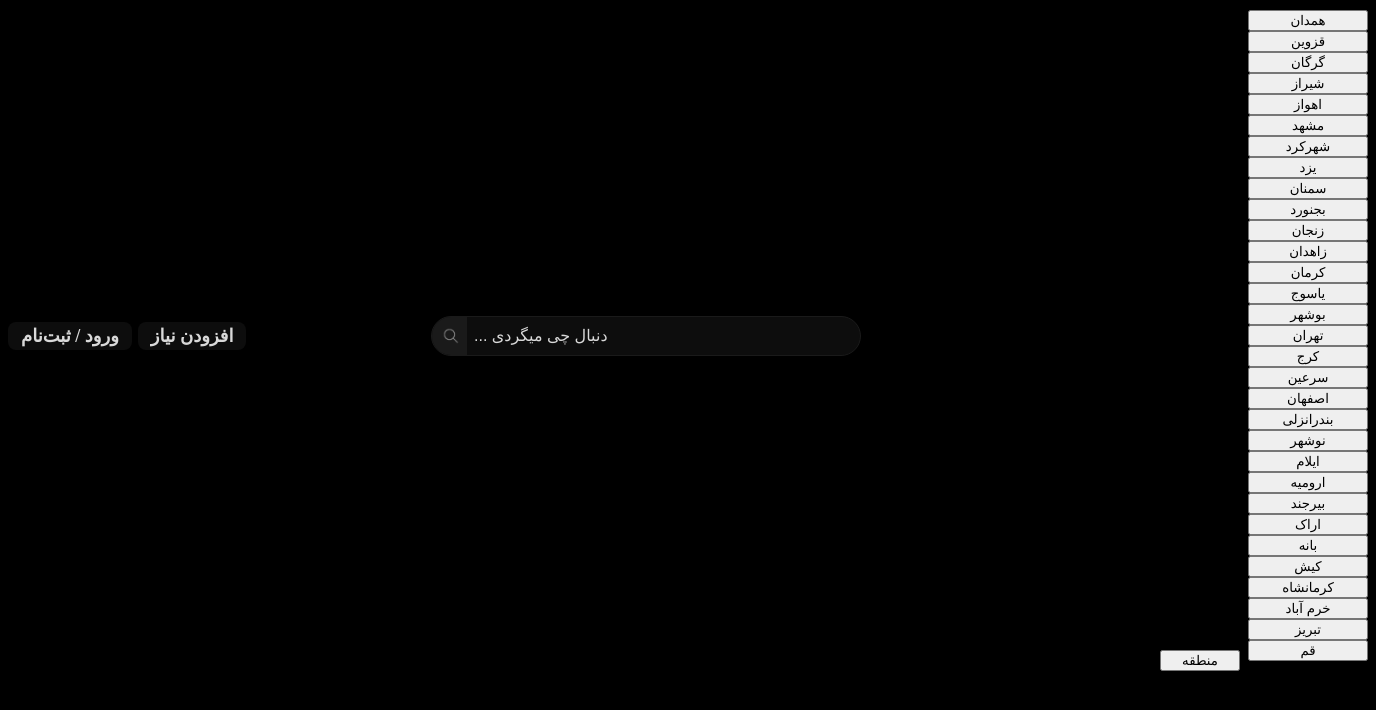
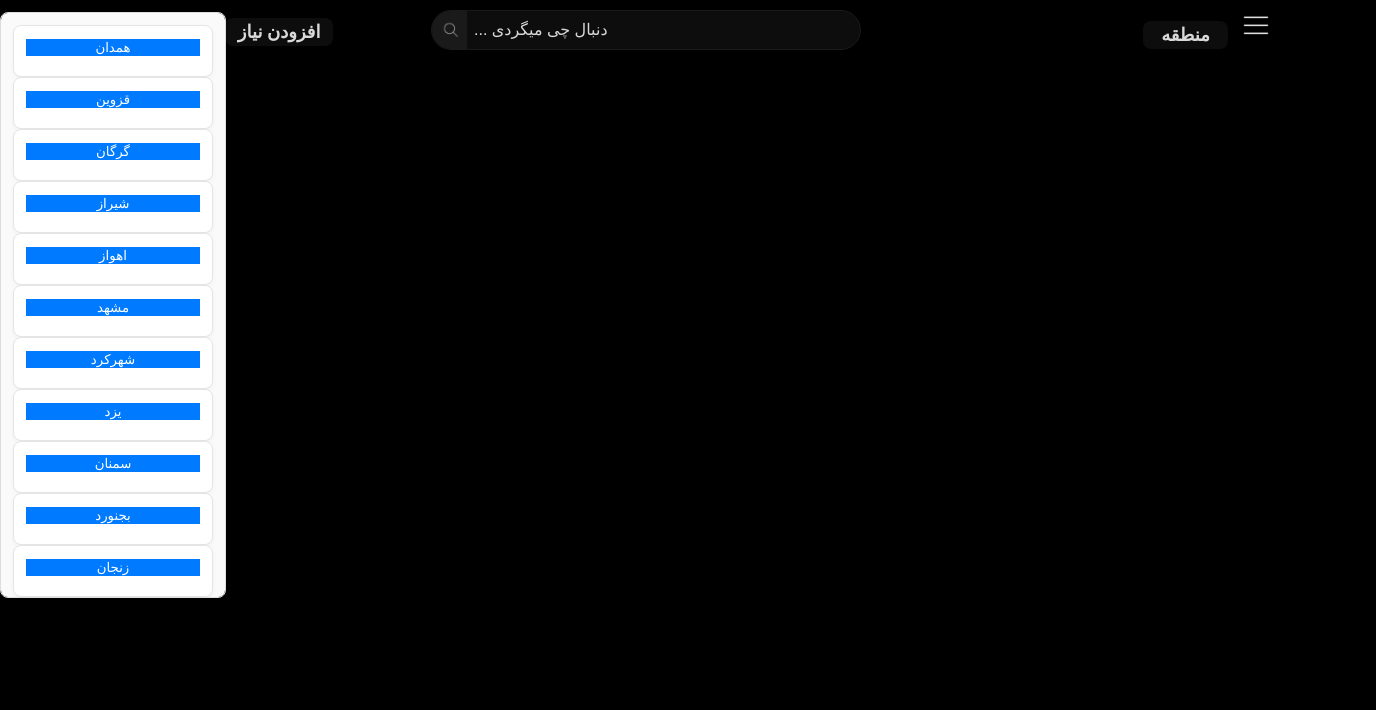
Before and after one commit to Matinaz90/niaz, a React (Vite) app in the folder Niaz/: page / in a window 1280 px wide. Both pictures are taken after a click on the button "منطقه". Shown: the top 710 px of the page, 1376 px wide, since content can reach past the window. Built offline with nearby package versions, Linux system fonts and the light colour scheme.

Commit message:
time sensor

```diff
--- a/Niaz/src/1_topbar/1_top_bar_left.jsx
+++ b/Niaz/src/1_topbar/1_top_bar_left.jsx
@@ -28,6 +28,7 @@ function Top_bar_left(){
 
 
     return (<div>
+            <img className='niazImage' src='../../2.png' />
         <select className='user' id='user' onChange={userDropdown} defaultValue="">
             <option value="" disabled hidden>&#9660; کاربر</option>
             <option> خروج</option>
--- /dev/null
+++ b/Niaz/src/1_topbar/2.5slideModeChanger.jsx
@@ -0,0 +1,5 @@
+function slideModeChanger (){
+
+}
+
+export default slideModeChanger
--- a/Niaz/src/1_topbar/3_top_bar_right.jsx
+++ b/Niaz/src/1_topbar/3_top_bar_right.jsx
@@ -10,8 +10,7 @@ function Top_bar_right(){
 
         <CityDropdown></CityDropdown>
 
-            {/* <img className='niazImage' src='../../2.png' />
-            <img className='hamburgurImage' src='../../hamburger-menu-light.png' /> */}
+            <img className='hamburgurImage' src='../../hamburger-menu-light.png' />
         </div>
     )
 }
--- a/Niaz/src/1_topbar/4_city_dropdown.jsx
+++ b/Niaz/src/1_topbar/4_city_dropdown.jsx
@@ -14,7 +14,6 @@ function CityDropdown() {
         localStorage.setItem("city2local", JSON.stringify(city2local));
     }, [city2local]);
 
-    const getOrCreateUniqueID = () => crypto.randomUUID();
 
     const locations = {
         "همدان": ["همه ی شهرهای همدان", "ملایر", "نهاوند", "لالجین", "تویسرکان", "سرکان", "اسد آباد", "کبودرآهنگ", "فرسفج", "سامن"],
@@ -52,61 +51,78 @@ function CityDropdown() {
 
     const city2 = (cityname) => {
         if (prelocationDropdown.includes(cityname)) {
-            document.querySelectorAll(`.city-${cityname}`).forEach(el => {
-                el.style.display = "none";
-            });
-            const updated = prelocationDropdown.filter(item => item !== cityname);
-            setprelocation2Dropdown(updated);
+            document.querySelectorAll(`.city-${cityname}`).forEach(el => el.style.display = "none");
+            setprelocation2Dropdown(prelocationDropdown.filter(item => item !== cityname));
         } else {
-            document.querySelectorAll(`.city-${cityname}`).forEach(el => {
-                el.style.display = "block";
-            });
+            document.querySelectorAll(`.city-${cityname}`).forEach(el => el.style.display = "block");
             setprelocation2Dropdown([...prelocationDropdown, cityname]);
         }
     };
 
     const openCity = () => {
+        const mainBlock = document.getElementById('maincityBlock');
         if (locationDropdown) {
-            document.getElementById('maincityBlock').style.display = "none";
+            mainBlock.style.display = "none";
             setlocationDropdown(false);
+            prelocationDropdown.forEach(cityName => document.querySelectorAll(`.city-${cityName}`).forEach(el => el.style.display = "none"));
+            setprelocation2Dropdown([]);
         } else {
-            document.getElementById('maincityBlock').style.display = "block";
+            mainBlock.style.display = "block";
             setlocationDropdown(true);
         }
     };
 
     const addLocalHistory = (cityname) => {
-        if (city2local.includes(cityname)) {
-            const filtered = city2local.filter(c => c !== cityname);
-            setcity2local(filtered);
+        if (cityname.includes('همه ی شهرهای')) {
+            const region = cityname.replace(/^همه ی شهرهای\s*/, '');
+            const subCities = locations[region] || [];
+            if (city2local.includes(cityname)) {
+                setcity2local(city2local.filter(c => c !== cityname));
+            } else {
+                const filtered = city2local.filter(c => !subCities.includes(c));
+                setcity2local([...filtered, cityname]);
+            }
         } else {
-            setcity2local([...city2local, cityname]);
+            const parentRegion = Object.keys(locations).find(r => locations[r].includes(cityname));
+            let updated = city2local;
+            if (parentRegion) {
+                const allLabel = `همه ی شهرهای ${parentRegion}`;
+                if (city2local.includes(allLabel)) {
+                    updated = city2local.filter(c => c !== allLabel);
+                }
+            }
+            if (updated.includes(cityname)) {
+                setcity2local(updated.filter(c => c !== cityname));
+            } else {
+                setcity2local([...updated, cityname]);
+            }
         }
     };
 
-    const list = () => {
-        return Object.keys(locations).map((cityName, index) => (
+    const list = () => (
+        Object.keys(locations).map((cityName, index) => (
             <div key={index} className="citylocotionchild">
                 <button onClick={() => city2(cityName)} value={cityName}>{cityName}</button>
-                {locations[cityName].slice(0).map((city, i) => (
-                    <label key={i} id={getOrCreateUniqueID()} onClick={() => addLocalHistory(city)} className={`city-label city-${cityName}`}>
+                {locations[cityName].map((city, i) => (
+                    <label key={i} className={`city-label city-${cityName}`}>
                         <input
-                            key={getOrCreateUniqueID()}
-                            id={getOrCreateUniqueID()}
                             type="checkbox"
-                            checked={city2local.includes(city)}
+                            checked={city.includes('همه ی شهرهای')
+                                ? city2local.includes(city)
+                                : city2local.includes(city)
+                            }
                             onChange={() => addLocalHistory(city)}
                         />
                         {city}
                     </label>
                 ))}
             </div>
-        ));
-    };
+        ))
+    );
 
     return (
         <>
-            <button onClick={openCity}>منطقه</button>
+            <button className='city_but' onClick={openCity}>منطقه</button>
             <div className='cityselected' id='maincityBlock'>
                 {list()}
             </div>
--- a/Niaz/src/1_topbar/top_bar.css
+++ b/Niaz/src/1_topbar/top_bar.css
@@ -22,7 +22,7 @@
 .add_user,
 .add_niaz {
   display: inline-block;
-    padding: 2px 12px;           /* bigger clickable area */
+  padding: 2px 12px;
   font-size: 18px;
   font-weight: bold;
   color: var(--text_muded_between);
@@ -41,12 +41,21 @@
 }
 
 .add_user{
-    margin-left: 8px;
+  margin-left: 12px;
 }
 
 .add_user:hover,
 .add_niaz:hover {
   border: 1px solid var(--boeder-blue-color);
+}
+
+.niazImage{
+  height: 36px;
+  width: 70px;
+  justify-self: end;
+  margin-left: 13px;
+  margin-bottom: -11px;
+  cursor: pointer;
 }
 
 .search-container {
@@ -107,42 +116,95 @@ max-width: 600px;
 
 .top_rightbar_countaner{
   display: grid;
-  grid-template-columns: 80px 40px;
+grid-template-columns: 100px 40px;
     justify-content: end;
   align-items: end;
 }
 
 .hamburgurImage{
-    height: 28px;
+  height: 32px;
   justify-self: start;
   justify-content: end;
   align-items: end;
-    margin-bottom: 1px;
+  margin-bottom: 6.3px;
 }
 
-.niazImage{
-    height: 32px;
-    width: 70px;
-    justify-self: end;
-    margin-right: 11px;
+.city_but{
+  display: inline-block;
+  padding: 2px 12px;
+  font-size: 18px;
+  font-weight: bold;
+  color: var(--text_muded_between);
+  border-radius: 8px;
+  border: none;
+  cursor: pointer;
+  transition: background-color 0.3s ease;
+  text-align: center;
+  user-select: none;
+  white-space: nowrap;
+  margin: 0px 3px;
+  background-color: var(--layer2-bg-color);
+  transition: 0.3s;
+  border: 1px solid transparent;
+  box-sizing: border-box;
+  margin-right: 12px;
 }
 
-.citylocotionchild{
-    display: grid;
-    grid-template-rows: 1fr;
+.cityselected {
+  display: flex;
+  flex-wrap: wrap;
+  width: 200px;
+  gap: 16px;
+  padding: 12px;
+  background: #fafafa;
+  border: 1px solid #ddd;
+  margin-top: 12px;
+  border-radius: 8px;
+  max-height: 70vh;
+  overflow-y: auto;
+  display: none;
+  position: absolute;
+  top: 0;
+  left: 0;
+  width: min-contentd;
 }
 
-.cityselected{
-    appearance: none;
-    font-size: 20px;
-    padding: 10px 8px;
-    width: 120px;
-    line-height: 1.5;
-    display: grid;
-    grid-template-rows: 1fr;
+.citylocotionchild {
+  flex: 1 1 300px;
+  background-color: #fff;
+  padding: 12px;
+  border: 1px solid #e5e5e5;
+  border-radius: 8px;
+  box-shadow: 0 2px 5px rgba(0, 0, 0, 0.04);
+
+}
+
+.citylocotionchild button {
+  width: 100%;
+  background-color: #007bff;
+  color: white;
+  border: none;
+  margin-bottom: 8px;
+}
+
+.citylocotionchild button:hover {
+  background-color: #0056b3;
+}
+
+.city-label {
   display: none;
+  margin-bottom: 6px;
+  cursor: pointer;
+  padding-left: 4px;
 }
-.city-label {
-  color: white;
-  display: none;
+
+.city-label input[type="checkbox"] {
+  margin-right: 6px;
+  transform: scale(1.1);
+  cursor: pointer;
 }
+
+.city-label:hover {
+  background-color: #f0f0f0;
+  border-radius: 4px;
+}
--- a/Niaz/src/App.jsx
+++ b/Niaz/src/App.jsx
@@ -22,12 +22,13 @@ function App() {
   return (
     <>
     <div className='tobbar_countainer'   style={{
-      gridTemplateColumns: `250px 1fr ${width * 0.3 + 38}px 1fr 250px`
+      gridTemplateColumns: `340px 1fr ${width * 0.3 + 38}px 90px 1fr 250px`
     }}>
+        <Top_bar_left></Top_bar_left><div></div><Top_bar_middle></Top_bar_middle> <div><slideModeChanger></slideModeChanger></div><div></div><Top_bar_right></Top_bar_right>
+        </div>
 
-        <Top_bar_left></Top_bar_left><div></div><Top_bar_middle></Top_bar_middle><div></div><Top_bar_right></Top_bar_right>
-        </div>
       <div></div>
+
       <div></div>
     </>
   )
```
Lines whose indentation alone changed are shown as unchanged.
